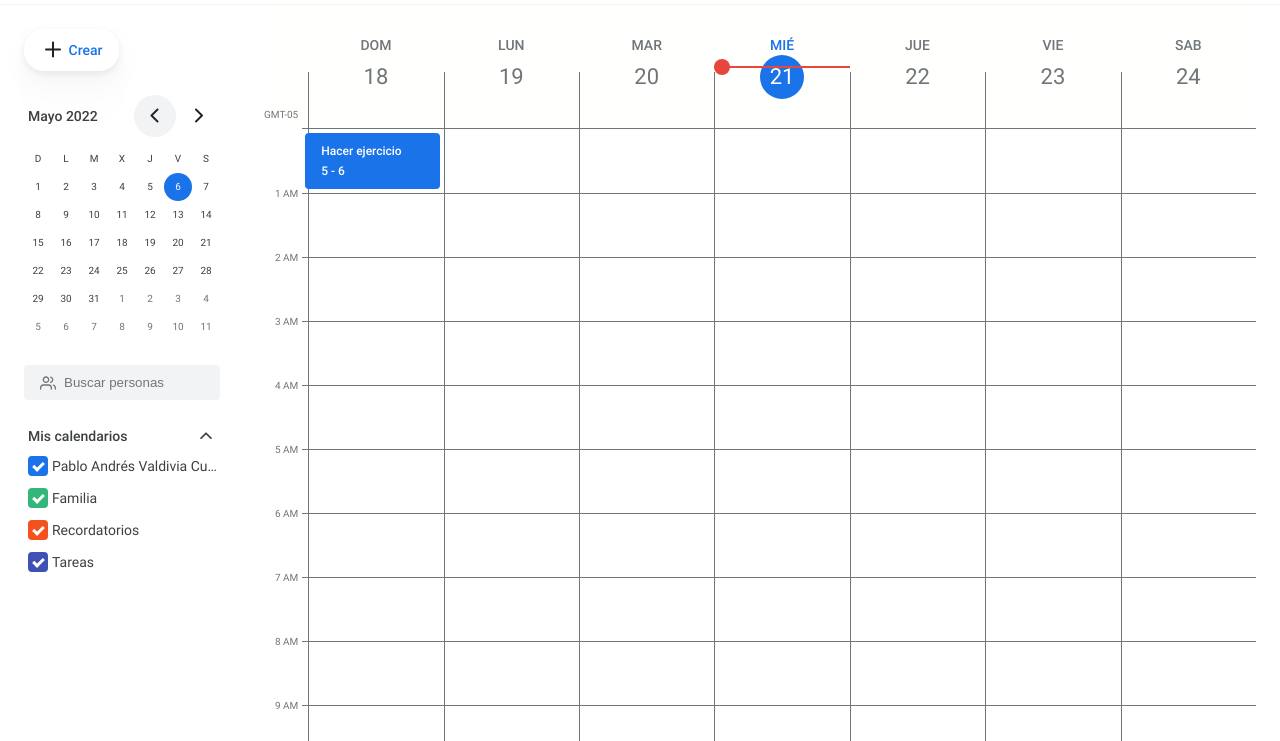
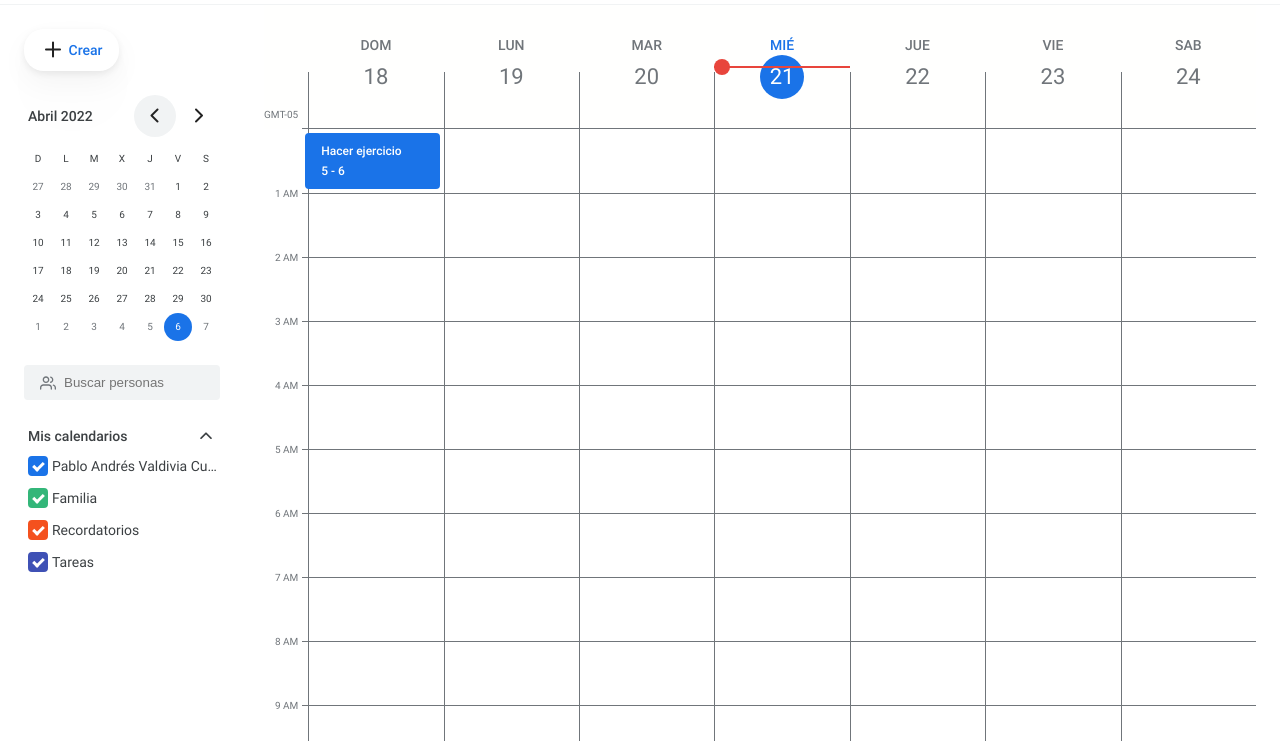
Before and after one commit to pandresvaldivia/Google-calendar, a website built with webpack: page public/index.html in a window 1280 px wide. Both pictures are taken after a click on the button 154 px from the left and 175 px from the top of the page. Shown: the part 59-800 px from the top of the page. Built offline with nearby package versions, Linux system fonts and the light colour scheme; no server answers; a web font is replaced by a local one.

Commit message:
Minicalendar functionalities added

```diff
--- a/public/index.html
+++ b/public/index.html
@@ -158,6 +158,7 @@
 						>
 						<div class="miniCalendar-navigation">
 							<button
+								id="prevMonth"
 								class="button is-compact"
 								aria-label="Mes anterior"
 								title="Mes anterior"
@@ -165,6 +166,7 @@
 								<i class="icon-chevron-left" aria-hidden="true"></i>
 							</button>
 							<button
+								id="nextMonth"
 								class="button is-compact"
 								aria-label="Mes siguiente"
 								title="Mes siguiente"
--- a/src/js/components/mini-calendar.js
+++ b/src/js/components/mini-calendar.js
@@ -1,5 +1,11 @@
-import { $miniCalendarContent, $miniCalendarHeader } from '../selectors';
 import {
+	$miniCalendarContent,
+	$miniCalendarHeader,
+	$nextMonth,
+	$prevMonth,
+} from '../selectors';
+import {
+	date,
 	getDatetime,
 	getDateTimeMonth,
 	getMonthData,
@@ -9,6 +15,21 @@ import { formatDate } from '../helpers/date.helper';
 import { MONTH_OPTIONS } from '../constants/date';
 import { monthAbreviation } from '../helpers/string.helper';
 
+function printHeaderInfo() {
+	const datetime = getDateTimeMonth(date);
+
+	$miniCalendarHeader.datetime = datetime;
+	$miniCalendarHeader.innerText = monthAbreviation(
+		formatDate(date, MONTH_OPTIONS)
+	);
+}
+
+function createMinicalendar() {
+	printMonth();
+	printHeaderInfo();
+	addControls();
+}
+
 function printMonth() {
 	const { lastDay, firstWeekday } = getMonthData();
 	const lastMonthDay = lastDay + firstWeekday - 1;
@@ -16,8 +37,6 @@ function printMonth() {
 	const nextMonthDay = lastDay + firstWeekday - 1;
 
 	clearElement($miniCalendarContent);
-
-	printHeaderInfo();
 
 	for (let day = 0; day < 42; day++) {
 		if (day < firstWeekday) {
@@ -37,14 +56,19 @@ function printMonth() {
 	}
 }
 
-function printHeaderInfo() {
-	const date = new Date();
-	const datetime = getDateTimeMonth(date);
+function addControls() {
+	$nextMonth.addEventListener('click', () => {
+		console.log('hola');
+		changeMonth($nextMonth);
+		printHeaderInfo();
+		printMonth();
+	});
 
-	$miniCalendarHeader.datetime = datetime;
-	$miniCalendarHeader.innerText = monthAbreviation(
-		formatDate(date, MONTH_OPTIONS)
-	);
+	$prevMonth.addEventListener('click', () => {
+		changeMonth($prevMonth);
+		printHeaderInfo();
+		printMonth();
+	});
 }
 
 function createCell(day, monthType = 'current') {
@@ -73,4 +97,10 @@ function isToday(date) {
 	if (date === currentDate) return true;
 }
 
-export { printMonth };
+function changeMonth({ id }) {
+	id === 'nextMonth'
+		? date.setMonth(date.getMonth() + 1)
+		: date.setMonth(date.getMonth() - 1);
+}
+
+export { createMinicalendar };
--- a/src/js/helpers/calendar.helper.js
+++ b/src/js/helpers/calendar.helper.js
@@ -1,6 +1,6 @@
 import { twoDigitsFormat } from './string.helper';
 
-const date = new Date();
+export const date = new Date();
 
 function getMonthData() {
 	const lastDay = new Date(
--- a/src/js/index.js
+++ b/src/js/index.js
@@ -9,7 +9,7 @@ import Modal from './components/modal.js';
 import Search from './search.js';
 import { SHORT_OPTIONS } from './constants/date';
 import { formatDate } from './helpers/date.helper';
-import { printMonth } from './components/mini-calendar';
+import { createMinicalendar } from './components/mini-calendar';
 
 new Search($searchPeople);
 new Modal($modalContainer);
@@ -18,4 +18,4 @@ const currentDate = formatDate(new Date(), SHORT_OPTIONS);
 
 $calendarStatus.innerText = currentDate;
 
-printMonth();
+createMinicalendar();
--- a/src/js/selectors.js
+++ b/src/js/selectors.js
@@ -6,3 +6,5 @@ export const $miniCalendarContent = document.querySelector(
 	'.miniCalendar-month'
 );
 export const $miniCalendarHeader = document.querySelector('.miniCalendar-date');
+export const $nextMonth = document.querySelector('#nextMonth');
+export const $prevMonth = document.querySelector('#prevMonth');
--- a/src/styles/components/molecules/_mini-calendar.scss
+++ b/src/styles/components/molecules/_mini-calendar.scss
@@ -13,6 +13,10 @@
 
 	&-date {
 		font: var(--body1-medium);
+		max-width: 6.5rem;
+		overflow: hidden;
+		text-overflow: ellipsis;
+		white-space: nowrap;
 	}
 
 	&-status {
```
